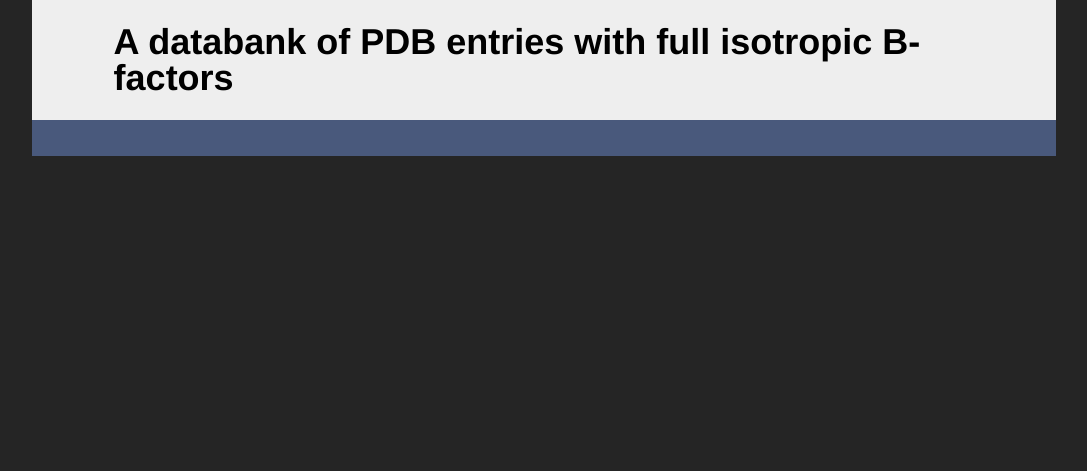
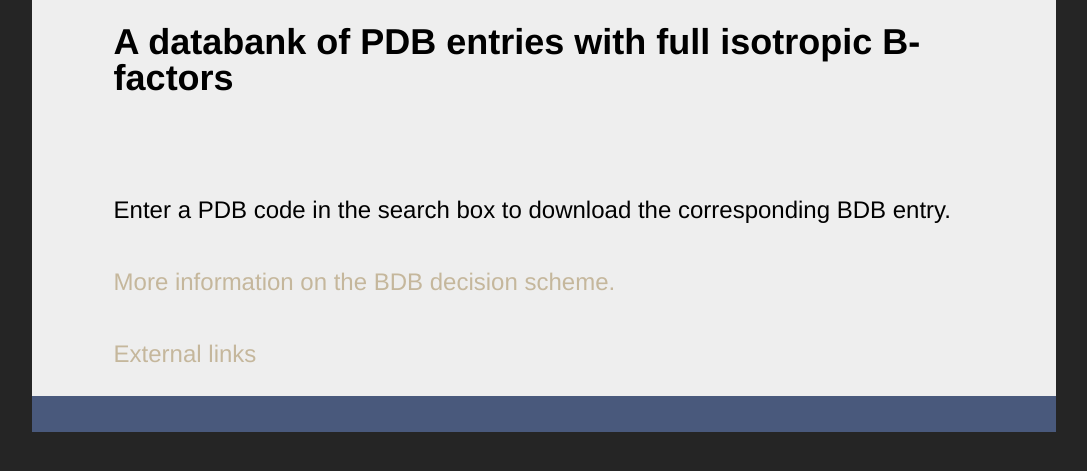
Before and after one commit to cmbi/bdb-web, a Flask app: page / in a window 1280 px wide. Shown: the part 144-615 px from the top of the page, without its empty margins (96-1183 px from the left). Run offline with Flask 2, Linux system fonts and the light colour scheme; parts of the project's set-up code (start-up, migrations or seed data) failed here and were passed over; some libraries are stand-ins or nearby versions.

Commit message:
Same order of programs and versions (Fixed #3). Small homepage modifications.

```diff
--- a/bdb_web/templates/base.html
+++ b/bdb_web/templates/base.html
@@ -28,17 +28,18 @@
               <input
                 type="image"
                 title="Search"
+                alt="Search"
                 src="{{ url_for('static', filename='icons/search_48x48.png') }}"
                 onsubmit="submit();"/>
             </form>
           </li>
           <li>
-            <a href="{{ url_for('pages', name='about') }}" title="About">
+            <a href="{{ url_for('pages', name='about') }}" title="About" alt="About">
               <img src="{{ url_for('static', filename='icons/about_48x48.png') }}"/>
             </a>
           </li>
           <li>
-            <a href="{{ url_for('pages', name='links') }}" title="External links">
+            <a href="{{ url_for('pages', name='links') }}" title="External links" alt="External links">
               <img src="{{ url_for('static', filename='icons/link_48x48.png') }}"/>
             </a>
           </li>
--- a/bdb_web/templates/index.html
+++ b/bdb_web/templates/index.html
@@ -7,5 +7,14 @@
 {% block content %}
 
 <h1>A databank of PDB entries with full isotropic B-factors</h1>
-
+</br></br>
+Enter a PDB code in the search box to download the corresponding BDB entry.
+</br></br>
+<a href="{{ url_for('pages', name='about') }}" title="About" alt="About">
+More information on the BDB decision scheme.
+</a>
+</br></br>
+<a href="{{ url_for('pages', name='links') }}" title="External links" alt="External links">
+External links
+</a>
 {% endblock %}
```
Also changed, not shown: bdb_web/bdb_data.py (+4 -4 lines).
